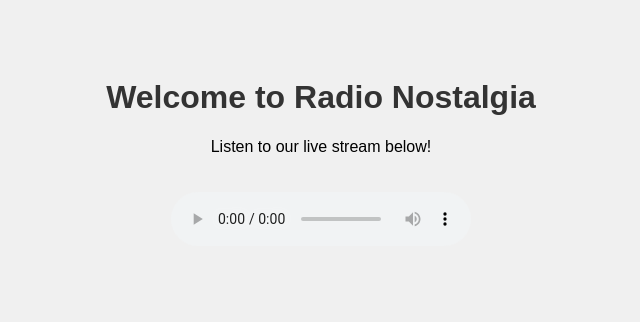
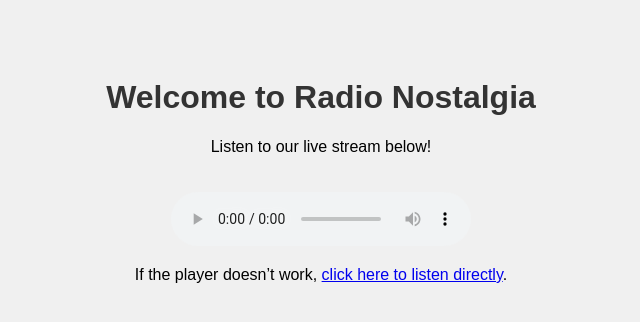
Before and after one commit to otilia-calinescu/radio-nostalgia, a plain HTML site: page index.html in a window 1280 px wide. Shown: the whole page, without its empty margins (319-959 px from the left). Drawn offline with Linux system fonts and the light colour scheme.

Commit message:
Update index.html

```diff
--- a/index.html
+++ b/index.html
@@ -26,6 +26,7 @@
     <source src="https://459e-82-78-48-140.ngrok-free.app/stream" type="audio/mpeg">
     Your browser does not support the audio element.
 </audio>
+    <p>If the player doesn’t work, <a href="https://459e-82-78-48-140.ngrok-free.app/stream">click here to listen directly</a>.</p>
     <!-- Add the debug div and script here -->
     <div id="debug" style="color: red; margin-top: 20px;"></div>
 <script>
```
